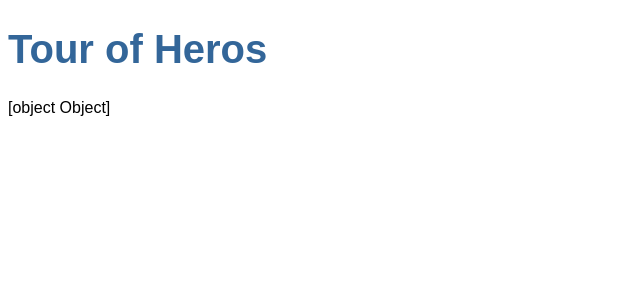
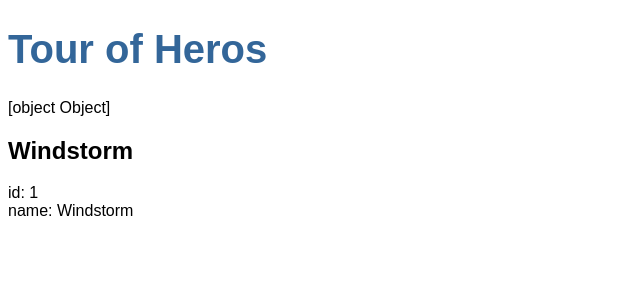
Before and after one commit to HRK31/tour-of-heros, an Angular app: page / in a window 1280 px wide. Shown: the top 300 px of the page, without its empty margins (0-640 px from the left). Built offline with nearby package versions, Linux system fonts and the light colour scheme.

Commit message:
Accessed hero object's id and name in html

```diff
--- a/src/app/heros/heros.component.html
+++ b/src/app/heros/heros.component.html
@@ -1 +1,4 @@
 {{hero}}
+<h2>{{hero.name}}</h2>
+<div><span>id: </span>{{hero.id}}</div>
+<div><span>name: </span>{{hero.name}}</div>
```
